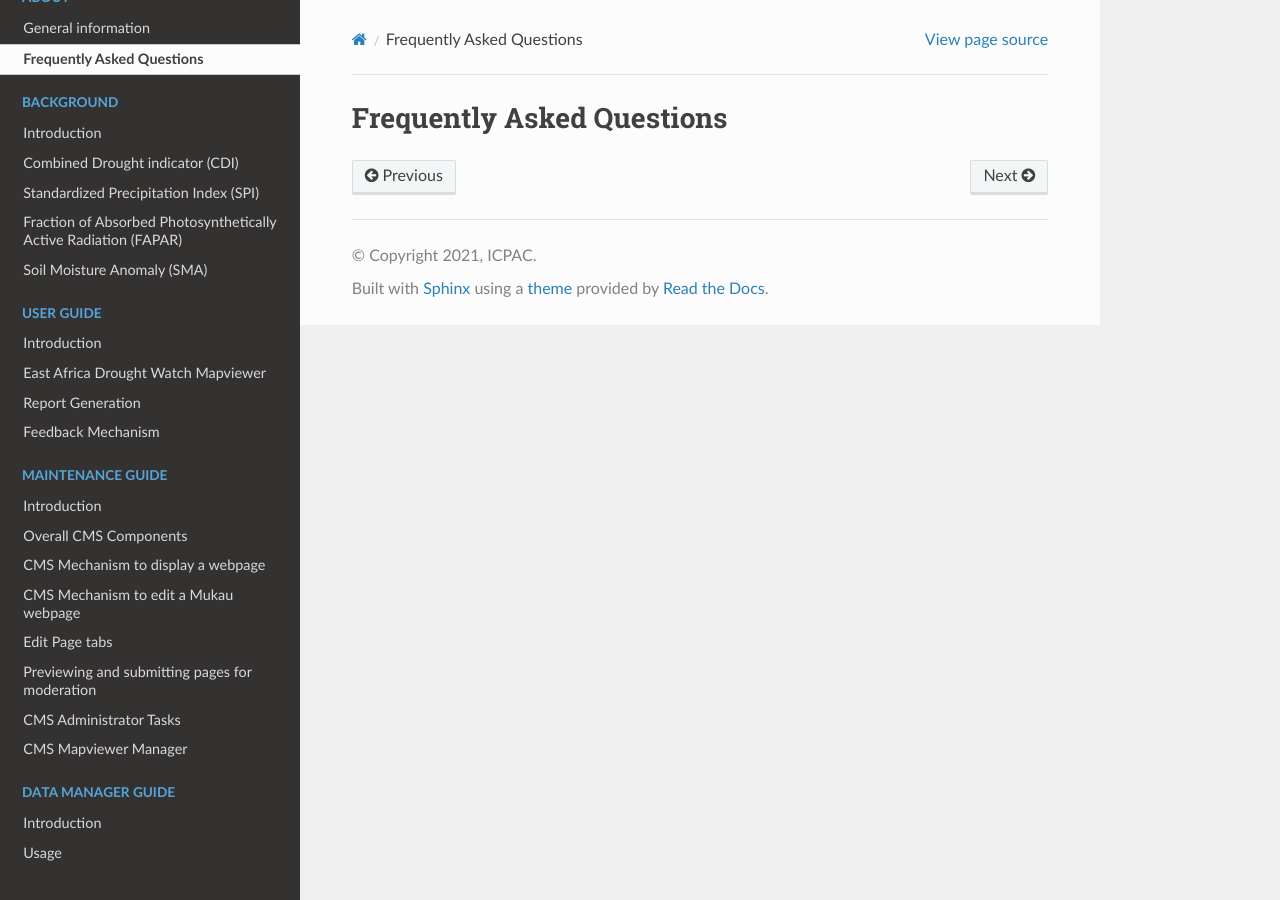
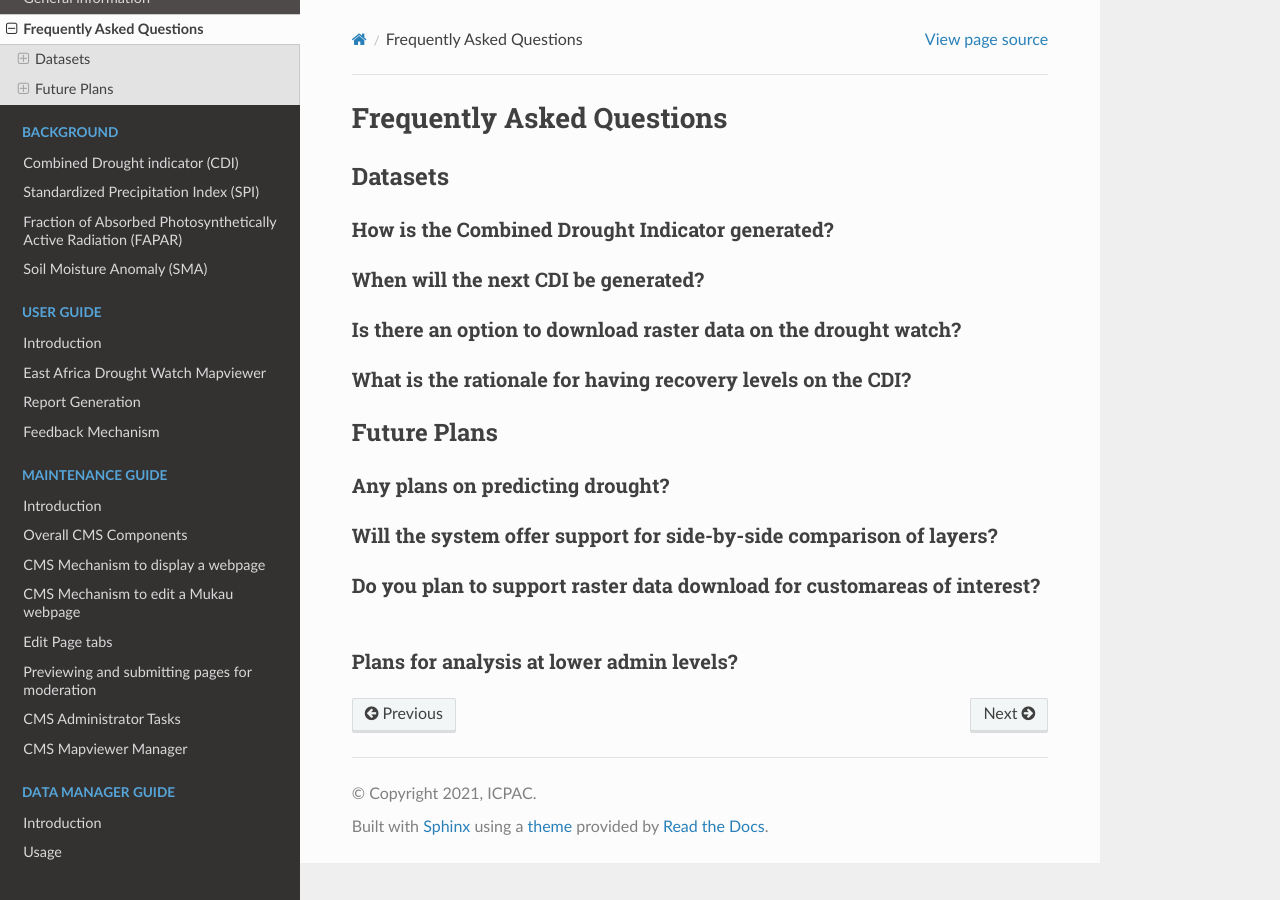
Before and after one commit to icpac-igad/eadw-docs, a Sphinx documentation site: the page built from docs/source/About/faq.rst, in a window 1280 px wide. Built offline with Sphinx 7.4.7 and the Read the Docs theme 2.0.0, drawn with Linux system fonts in a browser that asks for light colours.

Commit message:
update cdi

```diff
--- a/docs/source/About/faq.rst
+++ b/docs/source/About/faq.rst
@@ -1,2 +1,39 @@
 Frequently Asked Questions
 ============================
+
+Datasets
+____________
+
+How is the Combined Drought Indicator generated?
+---------------------------------------------------
+
+
+When will the next CDI be generated?
+---------------------------------------------------
+
+
+Is there an option to download raster data on the drought watch?
+------------------------------------------------------------------
+
+
+What is the rationale for having recovery levels on the CDI?
+-------------------------------------------------------------
+
+
+Future Plans
+_____________________
+
+Any plans on predicting drought?
+------------------------------------------------------------------
+
+
+Will the system offer support for side-by-side comparison of layers?
+---------------------------------------------------------------------
+
+
+Do you plan to support raster data download for customareas of interest?
+-------------------------------------------------------------------------
+
+
+Plans for analysis at lower admin levels?
+------------------------------------------------------------------
--- a/docs/source/About/general_information.rst
+++ b/docs/source/About/general_information.rst
@@ -1,2 +1,6 @@
 General information
 =====================
+
+The East Africa Drought Watch is a near-real time system that uses Earth Observation and Weather information to monitor drought conditions in the East Africa region. It contain drought-relevant information such as maps of indicators derived from different data sources (e.g., precipitation measurements, satellite measurements, modelled soil moisture content). Different tools, like Graphs and Compare Layers, allow for displaying and analysing the information and drought reports give an overview of the situation in case of imminent droughts.
+
+The system is a service developed as part of the Intra-ACP Climate Services Project in collaboration with the Drought Unit at the Joint Research Centre of the European Commission. The system is an adaptation of the European Drought Observatory (EDO) adapted to the conditions in the East Africa region The (JRC) currently operates two Drought Observatories (DO): European Drought Observatory (EDO) and the Global Drought Observatory (GDO). These platforms are based on a shared technical platform that implements the above components and other additional enhancements.
--- a/docs/source/Background/introduction.rst
+++ /dev/null
@@ -1,2 +0,0 @@
-Introduction
-=============
--- a/docs/source/index.rst
+++ b/docs/source/index.rst
@@ -32,7 +32,6 @@ Background information
    :hidden:
    :caption: Background
 
-   /Background/introduction
    /Background/calculate_CDI
    /Background/calculate_SPI
    /Background/calculate_FAPAR_ANOM
```
